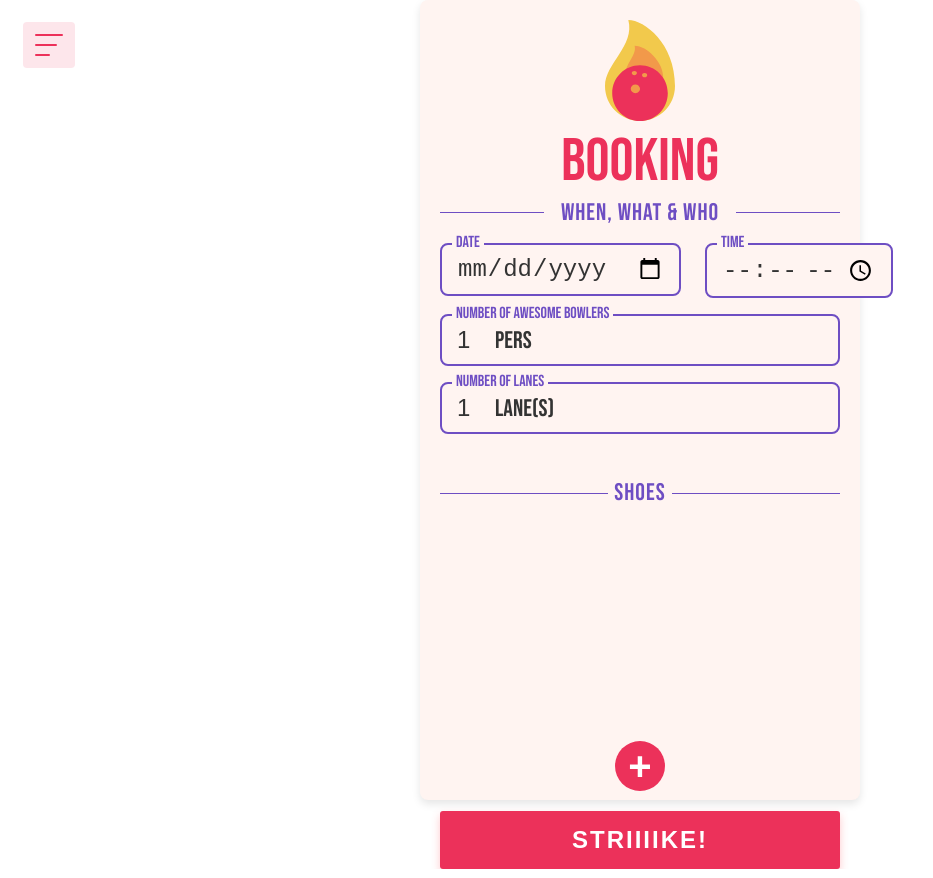
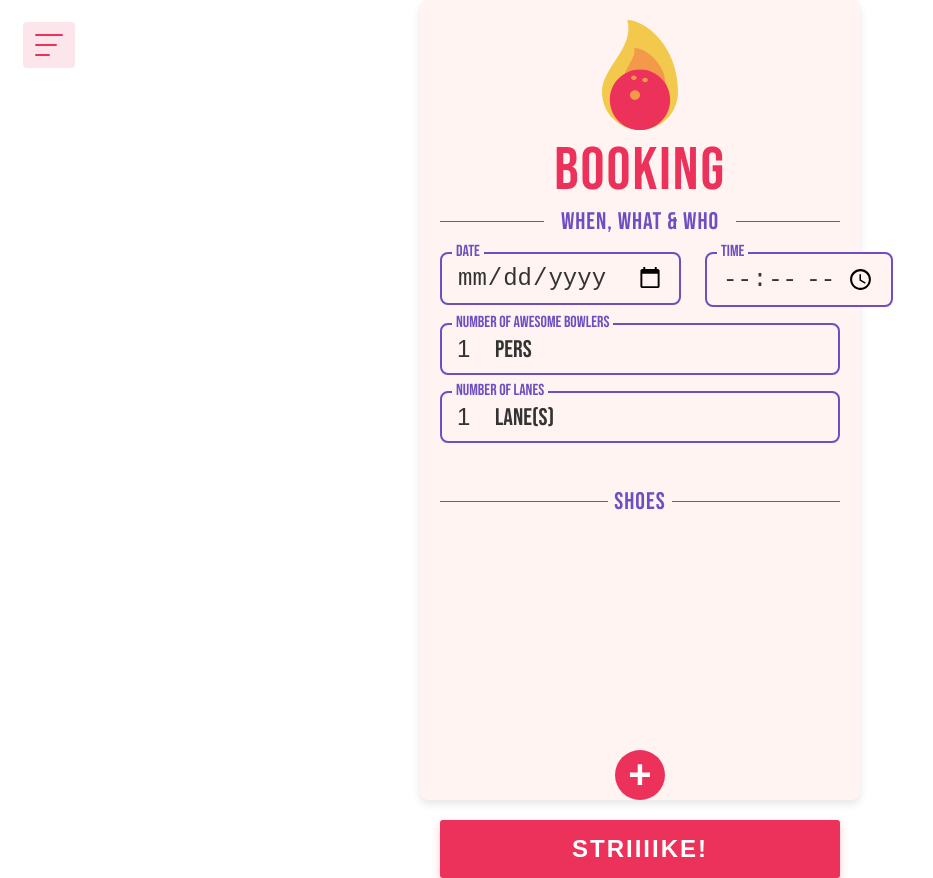
Before and after one commit to philipalgebrink/strajk-bowling, a React (Create React App) app: page /booking in a window 1280 px wide. Shown: the whole page, without its empty margins (0-933 px from the left). Built offline with nearby package versions, Linux system fonts and the light colour scheme.

Commit message:
Updated Booking
* Changed logo width
* Added letter spacing to h1

```diff
--- a/src/pages/Booking.css
+++ b/src/pages/Booking.css
@@ -22,7 +22,7 @@ body {
 }
 
 .booking-page .logo {
-  width: 70px;
+  width: 76px;
 }
 
 .booking-header {
@@ -35,6 +35,7 @@ body {
   font-size: 60px;
   font-weight: 400;
   margin: 0;
+  letter-spacing: 2px;
 }
 
 .booking-form {
```
